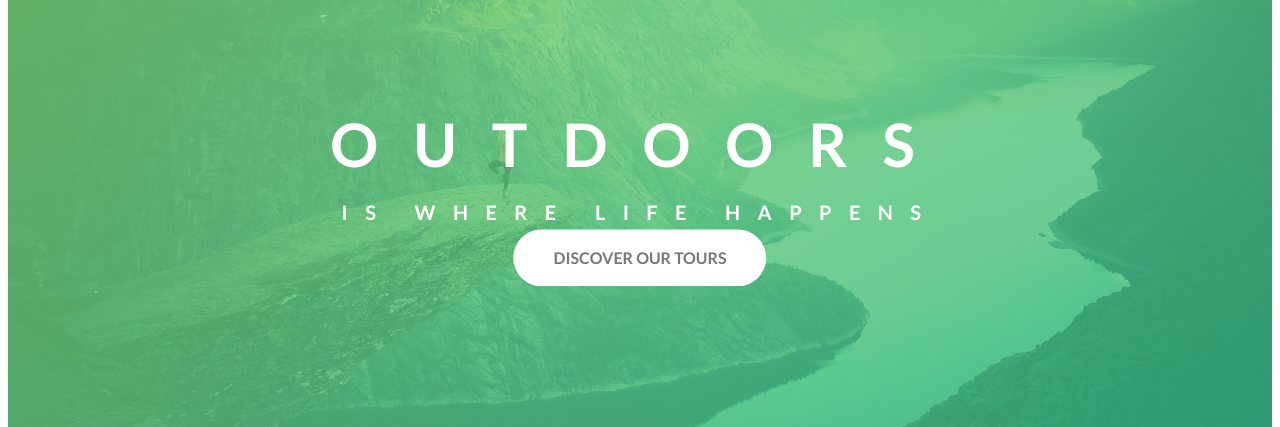
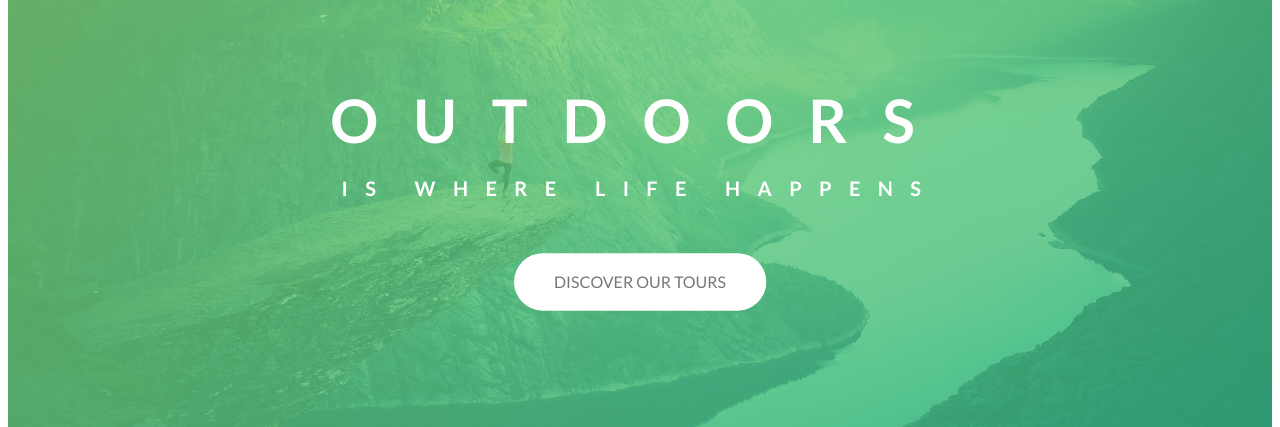
Before and after one commit to igoryen/gac, a Vue app: page /#/css-projects in a window 1280 px wide. Shown: the part 273-700 px from the top of the page. Built offline with nearby package versions, Linux system fonts and the light colour scheme.

Commit message:
10-A. Complex animated button. Radiating effect.

```diff
--- a/src/components/cssprojects/d210126.vue
+++ b/src/components/cssprojects/d210126.vue
@@ -17,8 +17,8 @@
                     <span class="heading-primary-sub"
                         >is where life happens</span
                     >
-                    <a href="" class="btn btn-white"> Discover our tours </a>
                 </h1>
+                <a href="" class="btn btn-white"> Discover our tours </a>
             </div>
         </header>
     </div>
@@ -76,6 +76,7 @@
     color: #fff;
     display: flex;
     flex-direction: column;
+    margin-bottom: 3em;
     text-transform: uppercase;
 
     &-main {
@@ -137,13 +138,31 @@
 }
 
 .btn {
+    position: relative;
     &:active {
-        box-shadow: 0 5px 20px rgba(0,0,0, .2);
+        box-shadow: 0 5px 20px rgba(0, 0, 0, 0.2);
         transform: translateY(-1px); // move 1 px up
     }
+    &::after {
+        border-radius: 100px;
+        content: "";
+        display: inline-block;
+        height: 100%;
+        left: 0;
+        position: absolute;
+        top: 0;
+        transition: all 0.4s;
+        width: 100%;
+        z-index: -1;
+    }
     &:hover {
-        box-shadow: 0 10px 10px rgba(0,0,0, .2);
+        box-shadow: 0 10px 10px rgba(0, 0, 0, 0.2);
         transform: translateY(-3px); // move 3 px up
+
+        &::after {
+            opacity: 0;
+            transform: scaleX(1.5) scaleY(1.6);
+        }
     }
     &:link,
     &:visited {
@@ -152,11 +171,14 @@
         padding: 15px 40px;
         text-decoration: none;
         text-transform: uppercase;
-        transition: all .2s;
+        transition: all 0.2s;
     }
     &-white {
         background-color: #fff;
         color: #777;
+        &::after {
+            background-color: #fff;
+        }
     }
 }
 </style>
```
